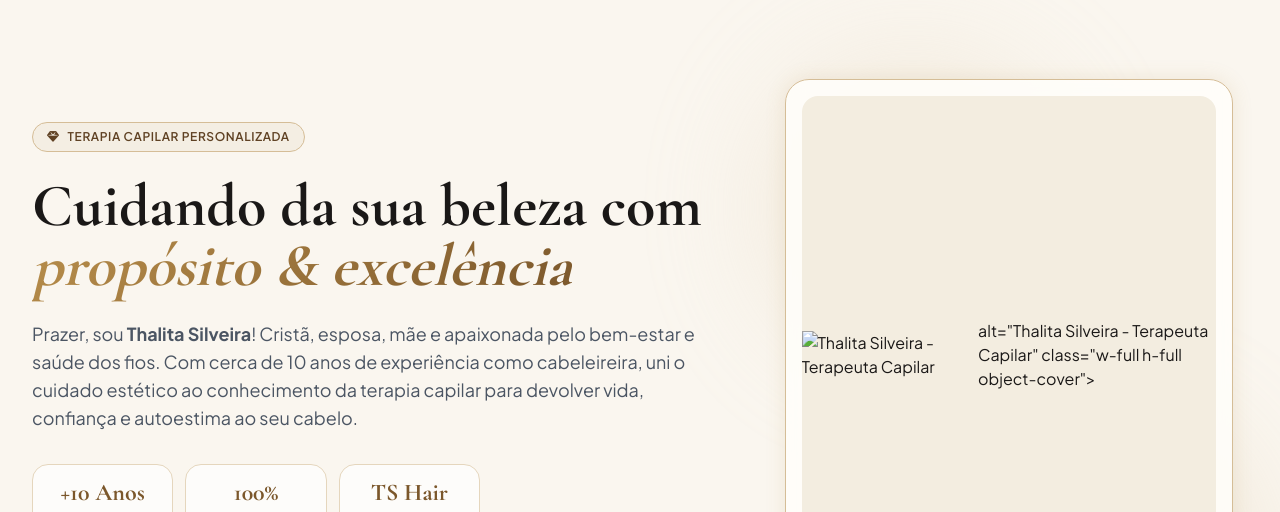
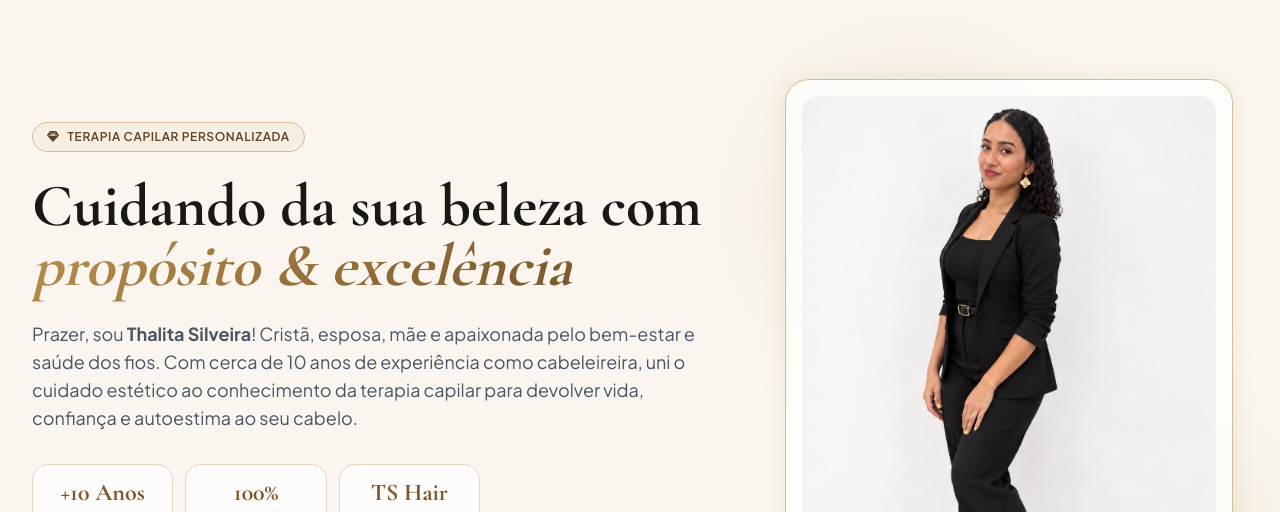
Before and after one commit to brayancanuto2023-hash/TS-Hair-Therapy, a plain HTML site: page index.html in a window 1280 px wide. Shown: the part 119-631 px from the top of the page. Drawn offline with nearby package versions, Linux system fonts and the light colour scheme.

Commit message:
Update index.html

```diff
--- a/index.html
+++ b/index.html
@@ -213,9 +213,7 @@
                             <div class="glass-card p-4 rounded-3xl gold-border-glow border border-gold-300 relative">
                                 <div class="relative rounded-2xl overflow-hidden aspect-[4/5] bg-gold-100 flex items-center justify-center">
                                     <!-- Avatar fallback image -->
-                                    <img src="thalita-foto.jpg" alt="Thalita Silveira - Terapeuta Capilar" class=w-full h-auto object-cover rounded-2xl shadow-lg">
-                                         alt="Thalita Silveira - Terapeuta Capilar"
-                                         class="w-full h-full object-cover">
+                                    <img src="thalita-foto.jpg.jpeg" alt="Thalita Silveira - Terapeuta Capilar" class="w-full h-full object-cover">
 
                                     <div class="absolute bottom-0 inset-x-0 bg-gradient-to-t from-charcoal/90 via-charcoal/40 to-transparent p-6 text-white">
                                         <h3 class="font-serif-title text-2xl font-bold">Thalita Silveira</h3>
```
